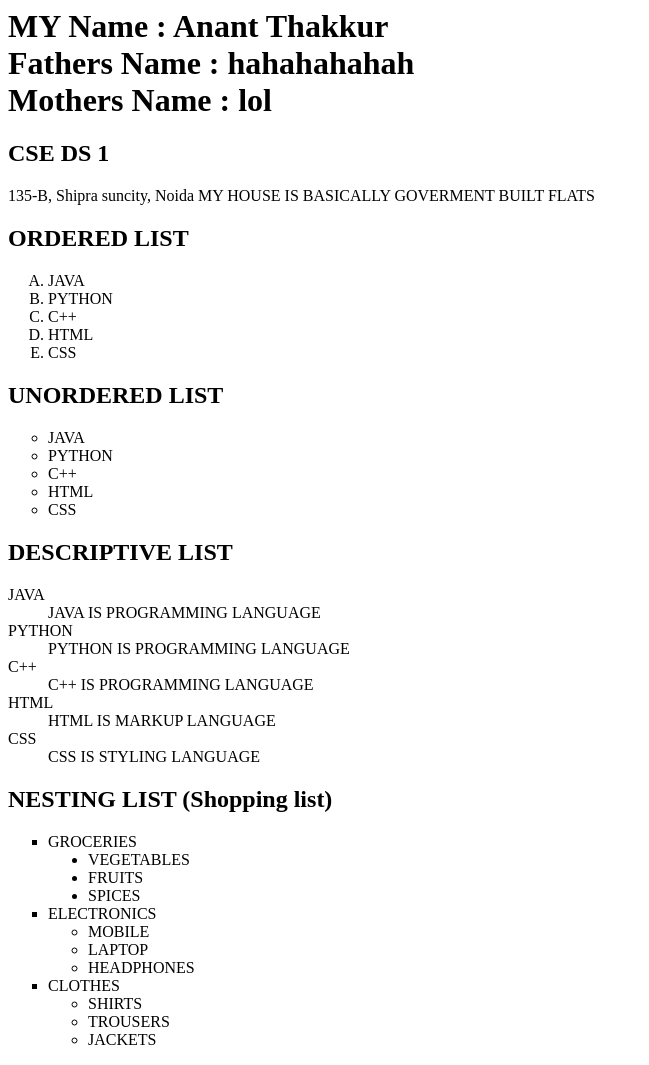
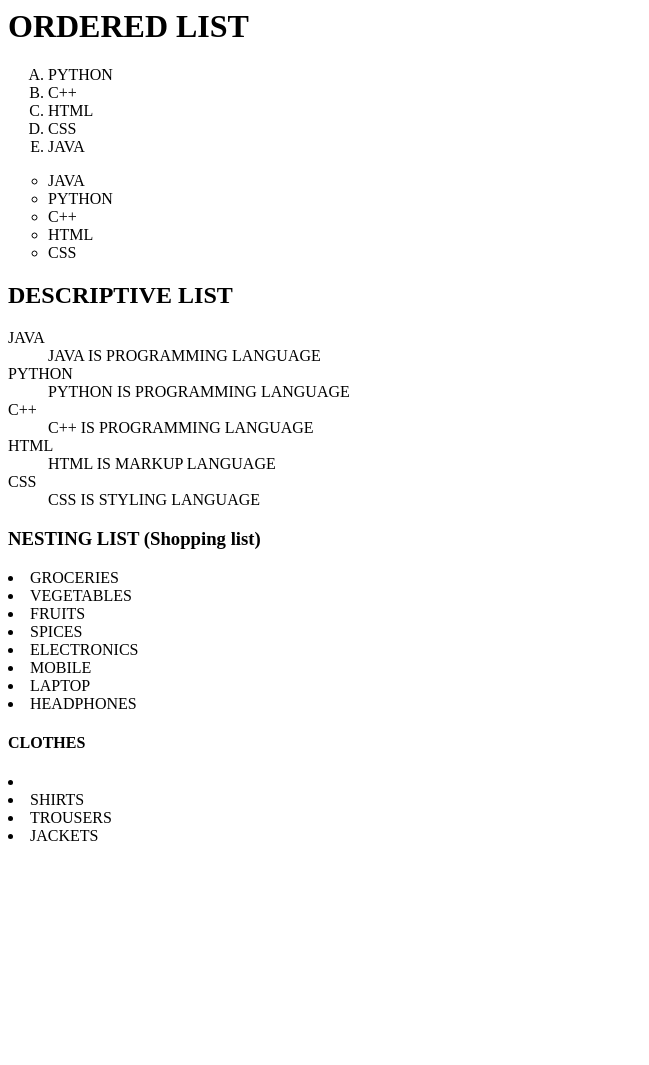
Before and after one commit to divyanshbhardwaj-DS/CSE-DS-1, a plain HTML site: page Index2.html in a window 1280 px wide. Shown: the whole page, without its empty margins (0-649 px from the left). After the commit the page ends 853 px from the top, so only its background shows below. Drawn offline with Linux system fonts and the light colour scheme.

Commit message:
Update Index2.html

```diff
--- a/Index2.html
+++ b/Index2.html
@@ -1,25 +1,15 @@
 <html>
-<head>
-<title>"My first HTML Page"</title>
-</head>
+    <title>List Page</title>
     <body>
-<h1>MY Name : Anant Thakkur <br>
-    Fathers Name : hahahahahah <br>
-    Mothers Name : lol<br>
-</h1>
-<h2> CSE DS 1</h2>
-<p>135-B, Shipra suncity, Noida
-    MY HOUSE IS BASICALLY GOVERMENT BUILT FLATS</p>
-<h2>ORDERED LIST</h2>
+        <h1>ORDERED LIST</h1>
         <ol type="A" start="1">
-    <li>JAVA</li>
             <li>PYTHON</li>
             <li>C++</li>
             <li>HTML</li>
             <li>CSS</li>
+            <li>JAVA</li>
         </ol>
 
-<h2>UNORDERED LIST</h2>
         <ul type="circle">
             <li>JAVA</li>
             <li>PYTHON</li>
@@ -27,7 +17,7 @@
             <li>HTML</li>
             <li>CSS</li>
         </ul>
-<h2> DESCRIPTIVE LIST  </h2>
+        <h2> DESCRIPTIVE LIST </h2>
         <dl>
             <dt>JAVA</dt>
             <dd>JAVA IS PROGRAMMING LANGUAGE</dd>
@@ -40,27 +30,22 @@
             <dt>CSS</dt>
             <dd>CSS IS STYLING LANGUAGE</dd>
         </dl>
-<h2>NESTING LIST (Shopping list)</h2>
-<ul type="square">
-    <li>GROCERIES
-        <ul type="disc">
+         <h3>NESTING LIST (Shopping list)</h3>
+            <li>GROCERIES</li>
             <li>VEGETABLES</li>
             <li>FRUITS</li>
             <li>SPICES</li>
-        </ul>
             </li>
                     <li>ELECTRONICS
-        <ul>
                     <li>MOBILE</li>
                     <li>LAPTOP</li>
                     <li>HEADPHONES</li>
-        </ul>
             </li>
-    <li>CLOTHES
-        <ul>
+            <h4>CLOTHES</h4>
+                <li>
                     <li>SHIRTS</li>
                     <li>TROUSERS</li>
                     <li>JACKETS</li>
-        </ul>
                 </li>
-</ul>
+    </body>
+</html>
```
Lines whose indentation alone changed are shown as unchanged.
